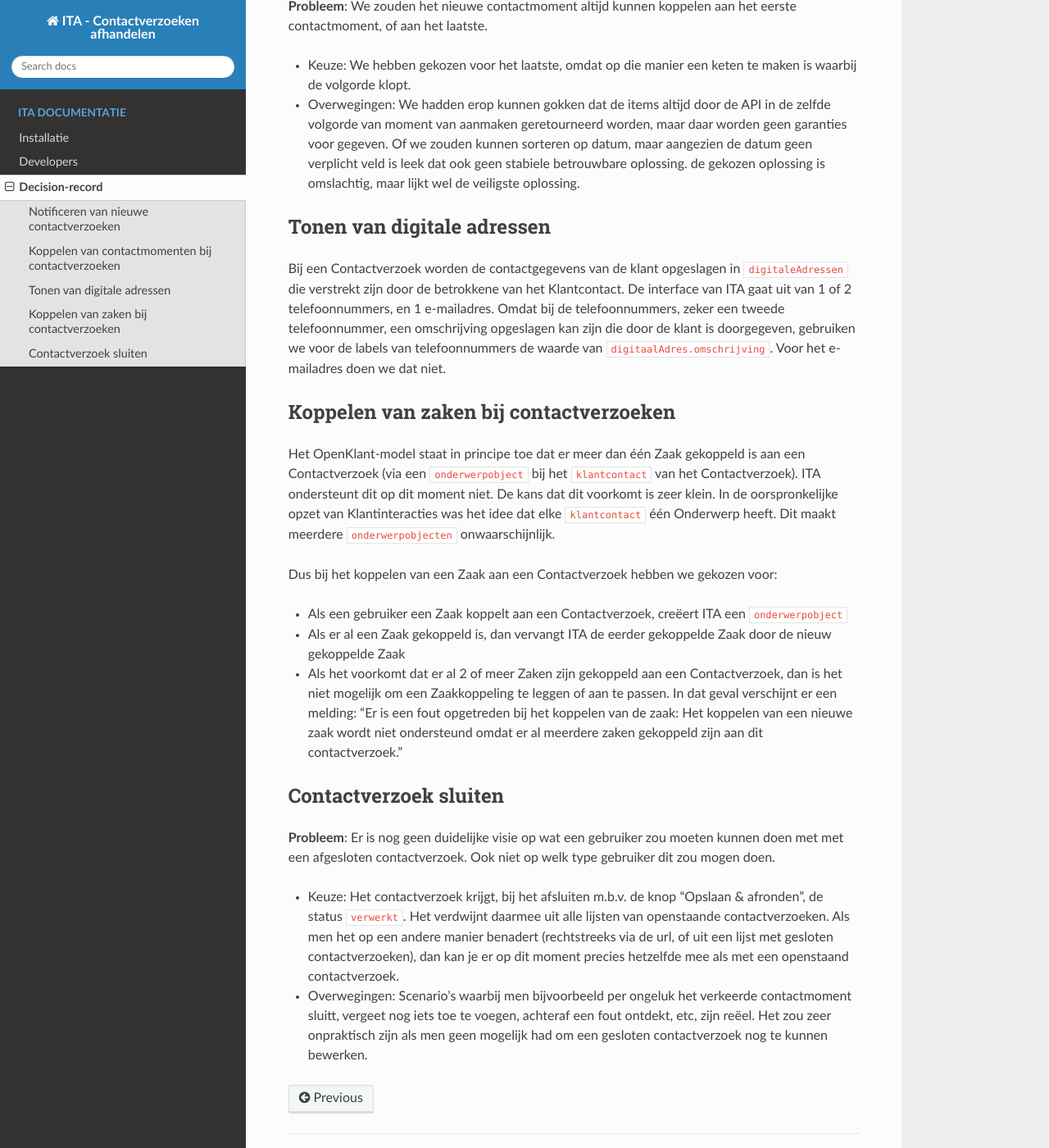
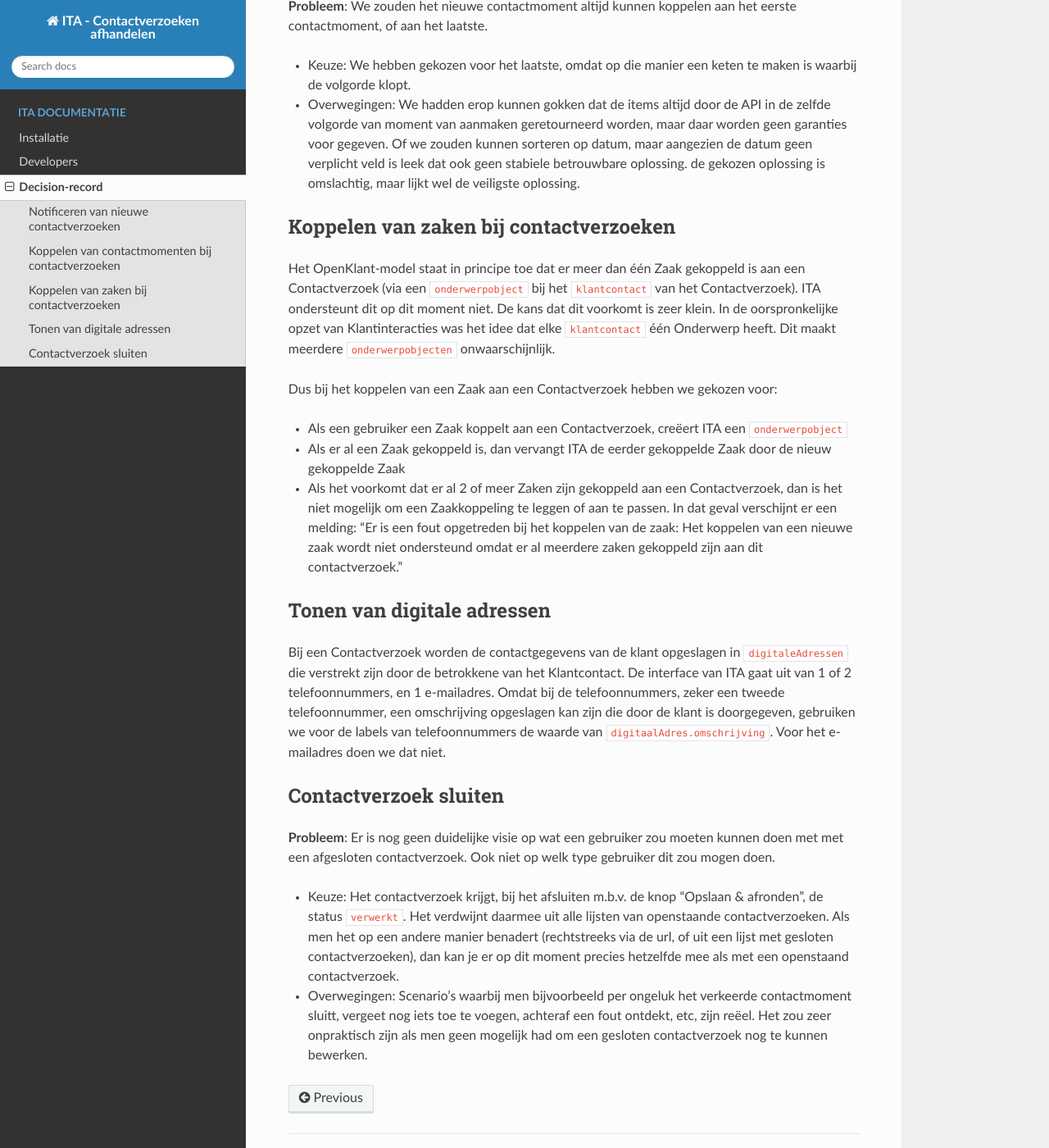
Before and after one commit to Interne-Taak-Afhandeling/.github, a Sphinx documentation site: the page built from docs/decision-record/index.rst, in a window 1280 px wide and 1400 px high, scrolled down 1044 px. Shown: the whole window at 82% size. Built offline with Sphinx 7.4.7 and the Read the Docs theme 3.1.0, drawn with Linux system fonts in a browser that asks for light colours; pages that are not in the unit, such as notebooks, are missing from menus; part of the change alters nothing that is shown.

```diff
--- a/docs/decision-record/index.rst
+++ b/docs/decision-record/index.rst
@@ -28,13 +28,6 @@ Het contactmoment kan alleen, via een onderwerpobject, gekoppeld worden aan een
 * Overwegingen: We hadden erop kunnen gokken dat de items altijd door de API in de zelfde volgorde van moment van aanmaken geretourneerd worden, maar daar worden geen garanties voor gegeven. Of we zouden kunnen sorteren op datum, maar aangezien de datum geen verplicht veld is leek dat ook geen stabiele betrouwbare oplossing. de gekozen oplossing is omslachtig, maar lijkt wel de veiligste oplossing.
 
 
-Tonen van digitale adressen
----------------------------------
-
-Bij een Contactverzoek worden de contactgegevens van de klant opgeslagen in ``digitaleAdressen`` die verstrekt zijn door de betrokkene van het Klantcontact.
-De interface van ITA gaat uit van 1 of 2 telefoonnummers, en 1 e-mailadres.
-Omdat bij de telefoonnummers, zeker een tweede telefoonnummer, een omschrijving opgeslagen kan zijn die door de klant is doorgegeven, gebruiken we voor de labels van telefoonnummers de waarde van ``digitaalAdres.omschrijving``. Voor het e-mailadres doen we dat niet.
-
 Koppelen van zaken bij contactverzoeken
 ---------------------------------------------
 
@@ -46,6 +39,15 @@ Dus bij het koppelen van een Zaak aan een Contactverzoek hebben we gekozen voor:
 * Als er al een Zaak gekoppeld is, dan vervangt ITA de eerder gekoppelde Zaak door de nieuw gekoppelde Zaak
 * Als het voorkomt dat er al 2 of meer Zaken zijn gekoppeld aan een Contactverzoek, dan is het niet mogelijk om een Zaakkoppeling te leggen of aan te passen. In dat geval verschijnt er een melding: "Er is een fout opgetreden bij het koppelen van de zaak: Het koppelen van een nieuwe zaak wordt niet ondersteund omdat er al meerdere zaken gekoppeld zijn aan dit contactverzoek."
 
+
+Tonen van digitale adressen
+---------------------------------
+
+Bij een Contactverzoek worden de contactgegevens van de klant opgeslagen in ``digitaleAdressen`` die verstrekt zijn door de betrokkene van het Klantcontact.
+De interface van ITA gaat uit van 1 of 2 telefoonnummers, en 1 e-mailadres.
+Omdat bij de telefoonnummers, zeker een tweede telefoonnummer, een omschrijving opgeslagen kan zijn die door de klant is doorgegeven, gebruiken we voor de labels van telefoonnummers de waarde van ``digitaalAdres.omschrijving``. Voor het e-mailadres doen we dat niet.
+
+
 Contactverzoek sluiten
 ---------------------------------------------
 
```
